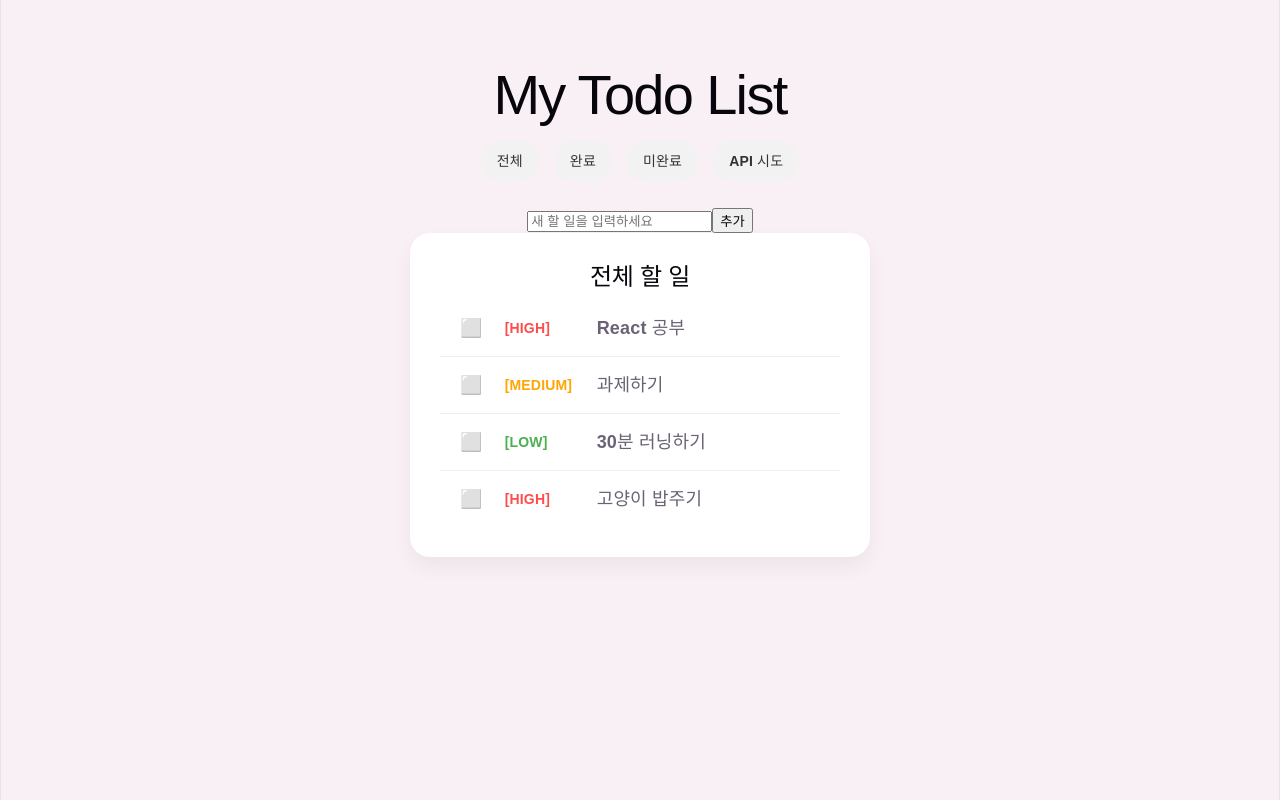
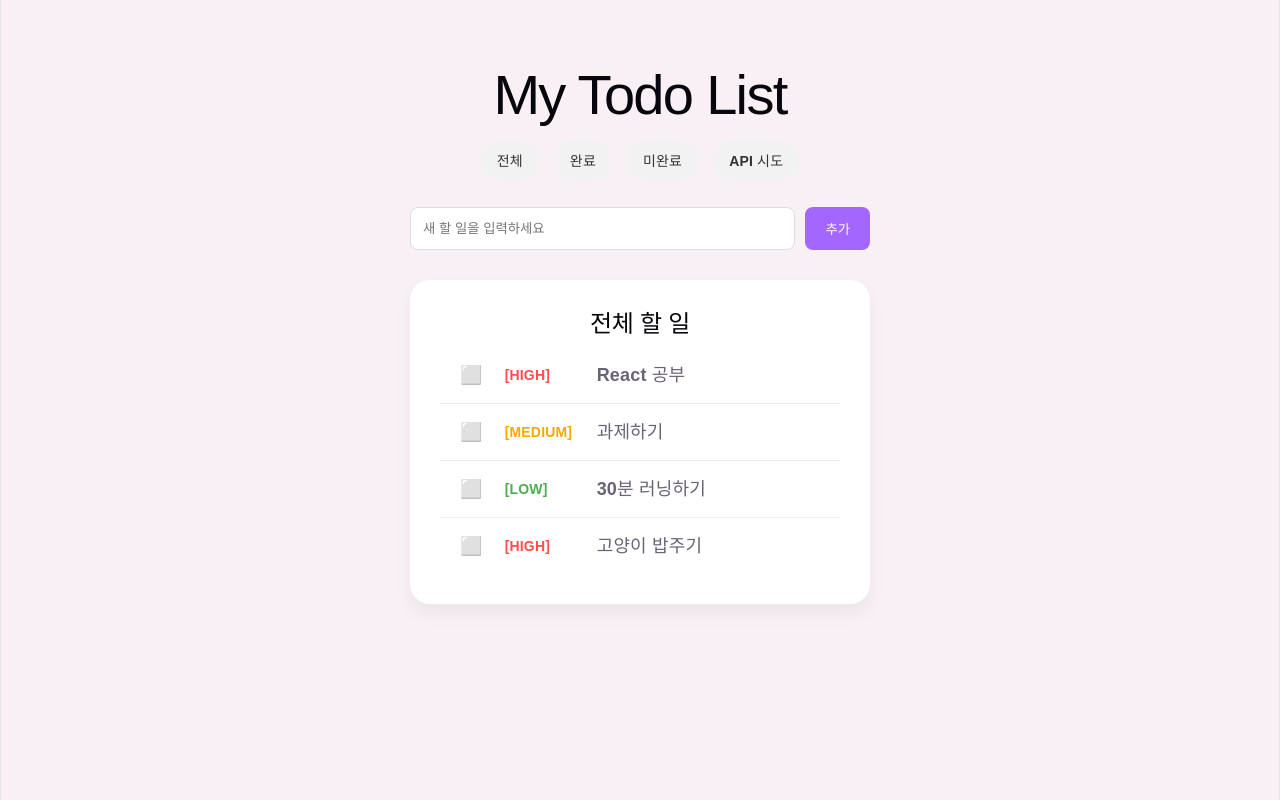
Before and after one commit to chn384012/frontend_todolist_react, a React (Vite) app in the folder todolist/: page /todos in a window 1280 px wide. Built offline with nearby package versions, Linux system fonts and the light colour scheme; a web font is replaced by a local one.

Commit message:
버튼 안눌림 현상 해결

```diff
--- a/todolist/package.json
+++ b/todolist/package.json
@@ -10,8 +10,10 @@
     "preview": "vite preview"
   },
   "dependencies": {
+    "axios": "^1.16.1",
     "react": "^19.2.4",
-    "react-dom": "^19.2.4"
+    "react-dom": "^19.2.4",
+    "react-router-dom": "^7.15.1"
   },
   "devDependencies": {
     "@eslint/js": "^9.39.4",
--- a/todolist/src/pages/ActivePage.jsx
+++ b/todolist/src/pages/ActivePage.jsx
@@ -3,7 +3,6 @@ import TodoList from "../components/TodoList";
 function ActivePage({ todos, onTodoClick }) {
   return (
     <div className="page">
-      {/* 기존 TodoList 컴포넌트 재사용 */}
       <TodoList
         sectionTitle="미완료 할 일 목록"
         todos={todos}
--- a/todolist/src/pages/CompletedPage.jsx
+++ b/todolist/src/pages/CompletedPage.jsx
@@ -6,7 +6,7 @@ function CompletedPage({ todos, onTodoClick }) {
     <TodoList
       sectionTitle="완료된 할 일"
       todos={completedTodos}
-      onTodoClick={onTodoClick}
+      onToggle={onTodoClick}
     />
   );
 }
--- a/todolist/src/pages/TodosPage.jsx
+++ b/todolist/src/pages/TodosPage.jsx
@@ -34,7 +34,7 @@ function TodosPage({ todos, onAddTodo, onTodoClick }) {
   return (
     <>
       {/* 새 Todo를 입력하고 추가하는 영역입니다. */}
-      <form className="todo-form" onSubmit={handleAddTodo}>
+      <form className="todo-insert" onSubmit={handleAddTodo}>
         <input
           type="text"
           value={todoText}
@@ -48,7 +48,7 @@ function TodosPage({ todos, onAddTodo, onTodoClick }) {
       <TodoList
         sectionTitle="전체 할 일"
         todos={todos}
-        onTodoClick={onTodoClick}
+        onToggle={onTodoClick}
       />
     </>
   );
```
Also changed, not shown: 1 other file (tests, documents, lock files or other folders).
